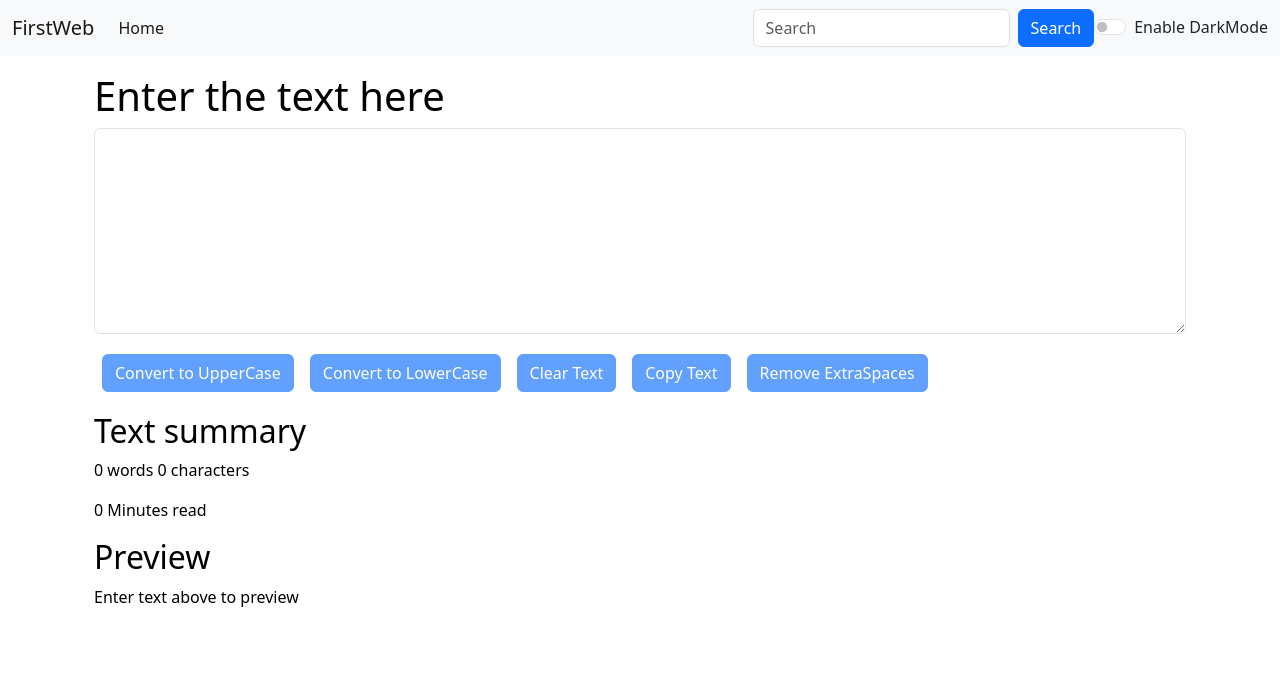
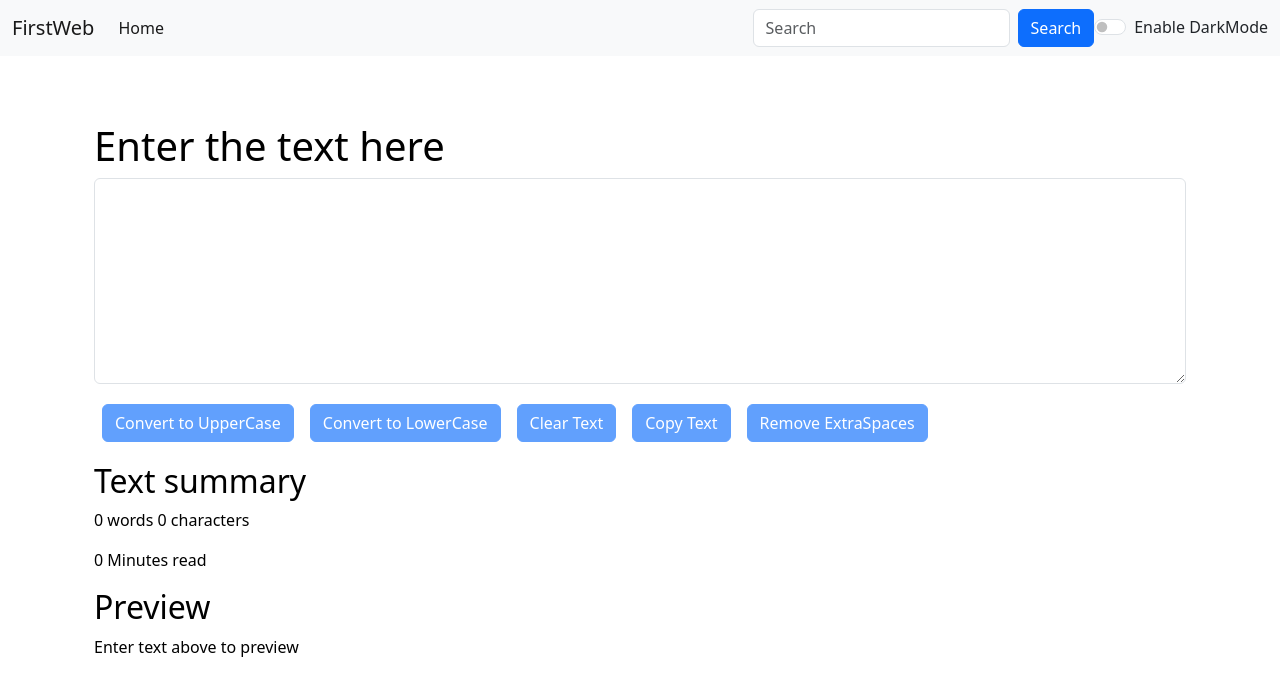
Before and after one commit to rajukr9824/myfirstweb, a React (Create React App) app: page / in a window 1280 px wide. Shown: the top 692 px of the page. Built offline with nearby package versions, Linux system fonts and the light colour scheme.

Commit message:
Update Alert

```diff
--- a/src/components/Alert.js
+++ b/src/components/Alert.js
@@ -6,10 +6,10 @@ export default function Alert(props) {
         return lower.charAt(0).toUpperCase() + lower.slice(1);
     }
   return (
-   props.alert && <div className={`alert alert-${props.alert.type} alert-dismissible fade show`} role="alert">
+   <div style={{height: '50px'}}>{props.alert && <div className={`alert alert-${props.alert.type} alert-dismissible fade show`} role="alert">
     <strong>{capitalize(props.alert.type)}</strong> : {props.alert.msg}
 
   <button type="button" className="btn-close" data-bs-dismiss="alert" aria-label="Close"></button>
-</div>
+</div>}</div>
   )
 }
```
